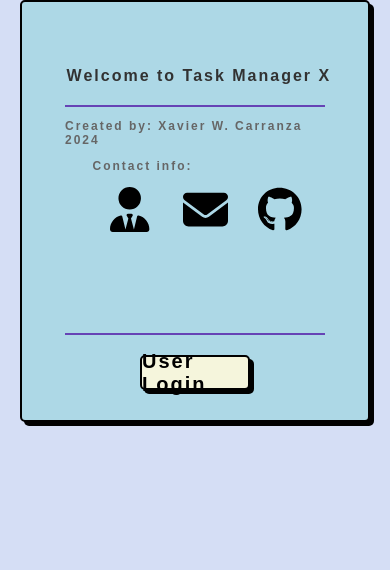
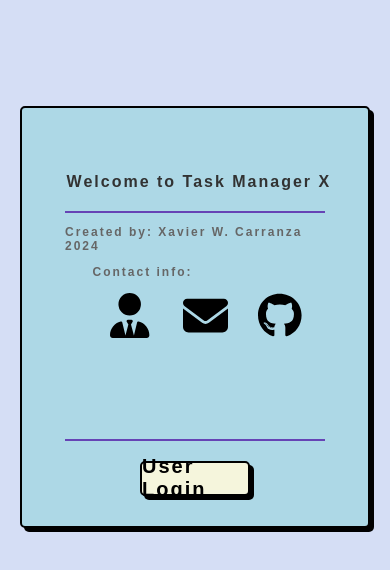
Before and after one commit to CarranzaXav/TaskManagerX-ui, a React (Create React App) app: page / in a window 390 px wide. Shown: the top 570 px of the page. Built offline with nearby package versions, Linux system fonts and the light colour scheme; a web font is replaced by a local one.

Commit message:
Welcome fix - index.css fix

```diff
--- a/src/index.css
+++ b/src/index.css
@@ -76,7 +76,7 @@
 /* General Styles */
 
 body {
-  /* min-height: 100vh; */
+  min-height: 100vh;
   background-color: var(--BGCOLOR);
   font-size: 100%;
   color: var(--COLOR);
@@ -90,7 +90,7 @@ select {
 }
 
 #root {
-  /* height: 100vh; */
+  height: 100vh;
   width: 100%;
   display: flex;
   flex-flow: column nowrap;
@@ -1369,6 +1369,14 @@ a:focus-visible {
 }
 
 @media screen and (max-width:436px) {
+  body {
+    min-height:75vh;
+  }
+
+  #root{
+    height: 75vh;
+  }
+
   h1 {
     font-size: 2rem;
   }
```
